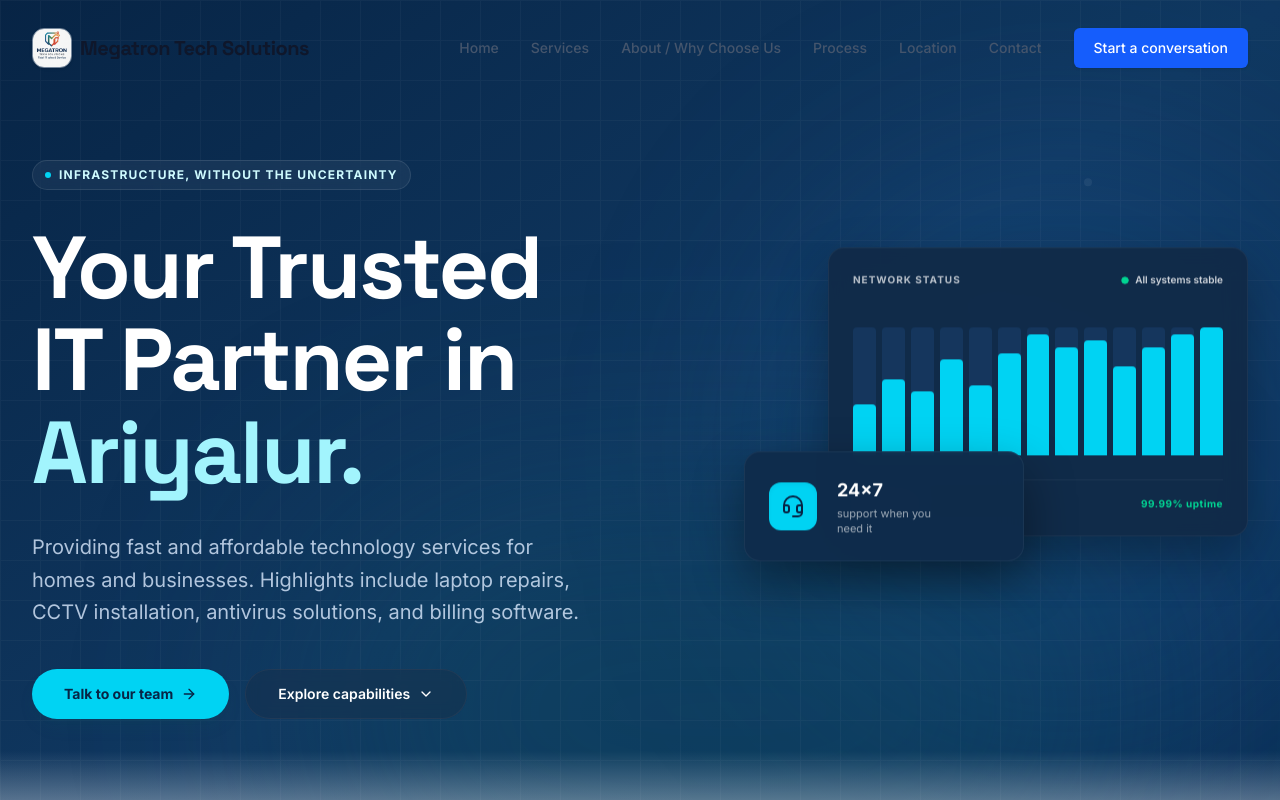
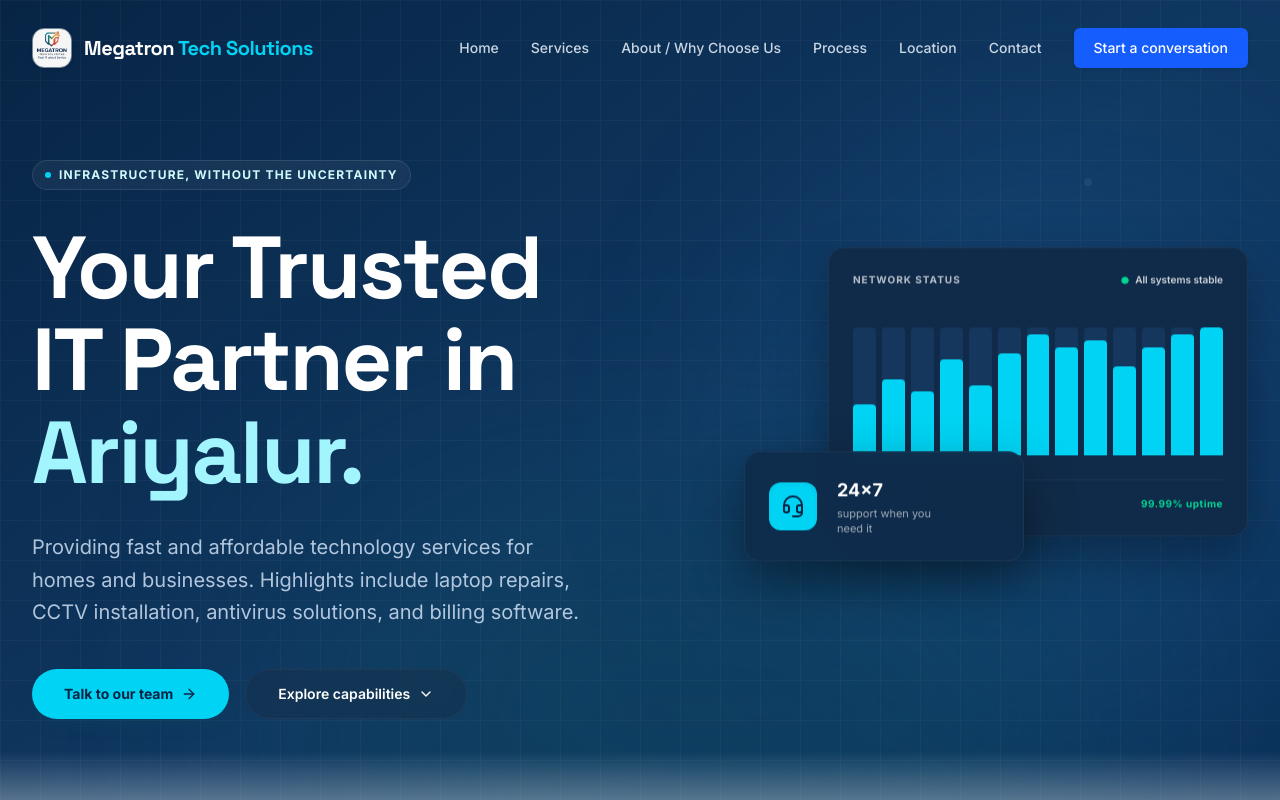
Before and after one commit to Kishorekumar5567/megatron-new, a React (Vite) app: page / in a window 1280 px wide. Shown: the top 800 px of the page. Built offline with nearby package versions, Linux system fonts and the light colour scheme.

Commit message:
Fix header visibility on dark background and add dynamic dual-tone branding

```diff
--- a/src/components/Header.tsx
+++ b/src/components/Header.tsx
@@ -39,8 +39,9 @@
                 alt="Megatron Tech Solutions Logo"
                 className="w-10 h-10 object-cover rounded-xl shadow-sm border border-slate-200/50"
               />
-              <span className="font-display font-bold text-xl tracking-tight text-slate-900">
-                Megatron Tech Solutions
+              <span className="font-display font-bold text-xl tracking-tight ml-1">
+                <span className={`transition-colors duration-300 ${isScrolled ? 'text-slate-900' : 'text-white'}`}>Megatron </span>
+                <span className={`transition-colors duration-300 ${isScrolled ? 'text-blue-600' : 'text-cyan-400'}`}>Tech Solutions</span>
               </span>
             </a>
           </div>
@@ -51,7 +52,11 @@
               <a
                 key={link.name}
                 href={link.href}
-                className="text-sm font-medium text-slate-600 hover:text-blue-600 transition-colors"
+                className={`text-sm font-medium transition-colors ${
+                  isScrolled
+                    ? 'text-slate-600 hover:text-blue-600'
+                    : 'text-slate-300 hover:text-cyan-300'
+                }`}
               >
                 {link.name}
               </a>
@@ -68,7 +73,9 @@
           <div className="md:hidden flex items-center">
             <button
               onClick={() => setIsMobileMenuOpen(!isMobileMenuOpen)}
-              className="p-2 rounded-md text-slate-600 hover:text-slate-900 focus:outline-none focus:ring-2 focus:ring-inset focus:ring-blue-600"
+              className={`p-2 rounded-md focus:outline-none focus:ring-2 focus:ring-inset focus:ring-blue-600 transition-colors ${
+                isScrolled ? 'text-slate-600 hover:text-slate-900' : 'text-slate-300 hover:text-white'
+              }`}
               aria-expanded={isMobileMenuOpen}
             >
               <span className="sr-only">Open main menu</span>
```
